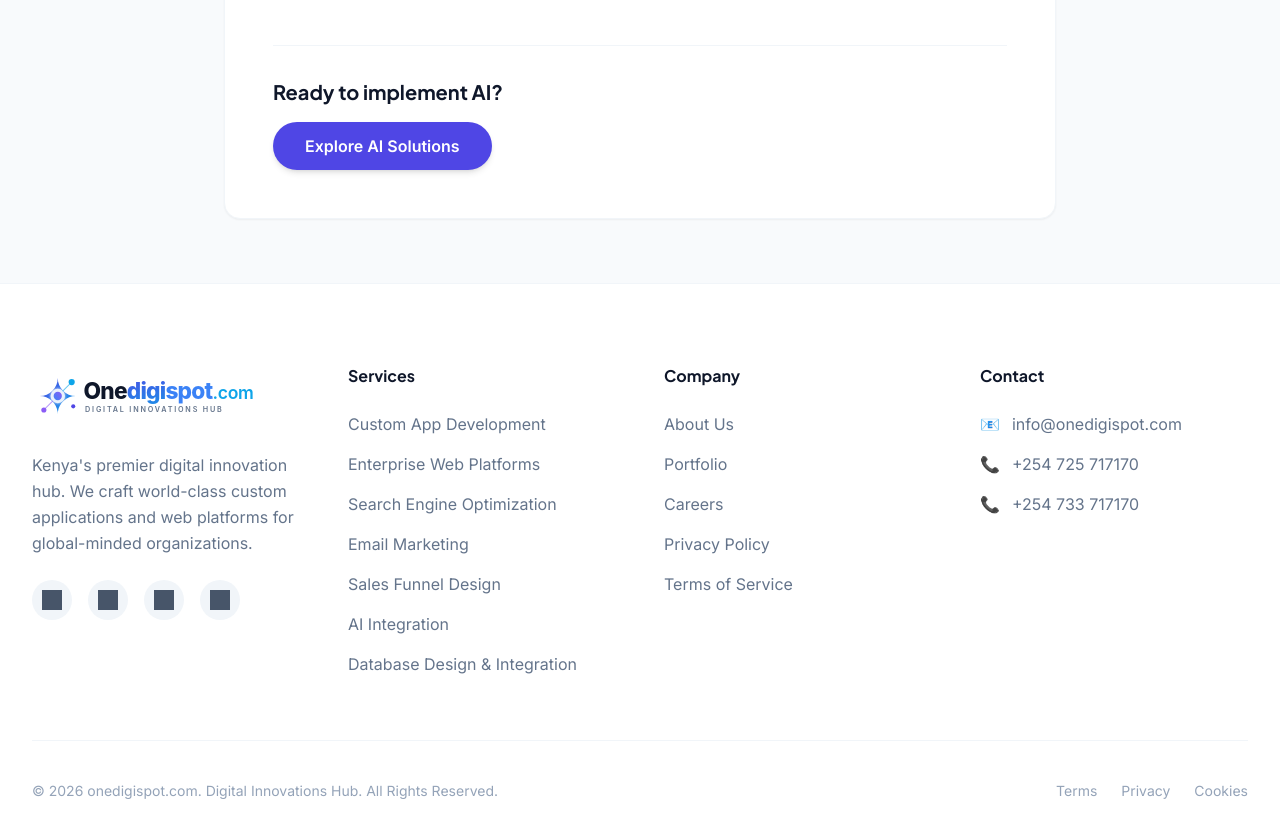
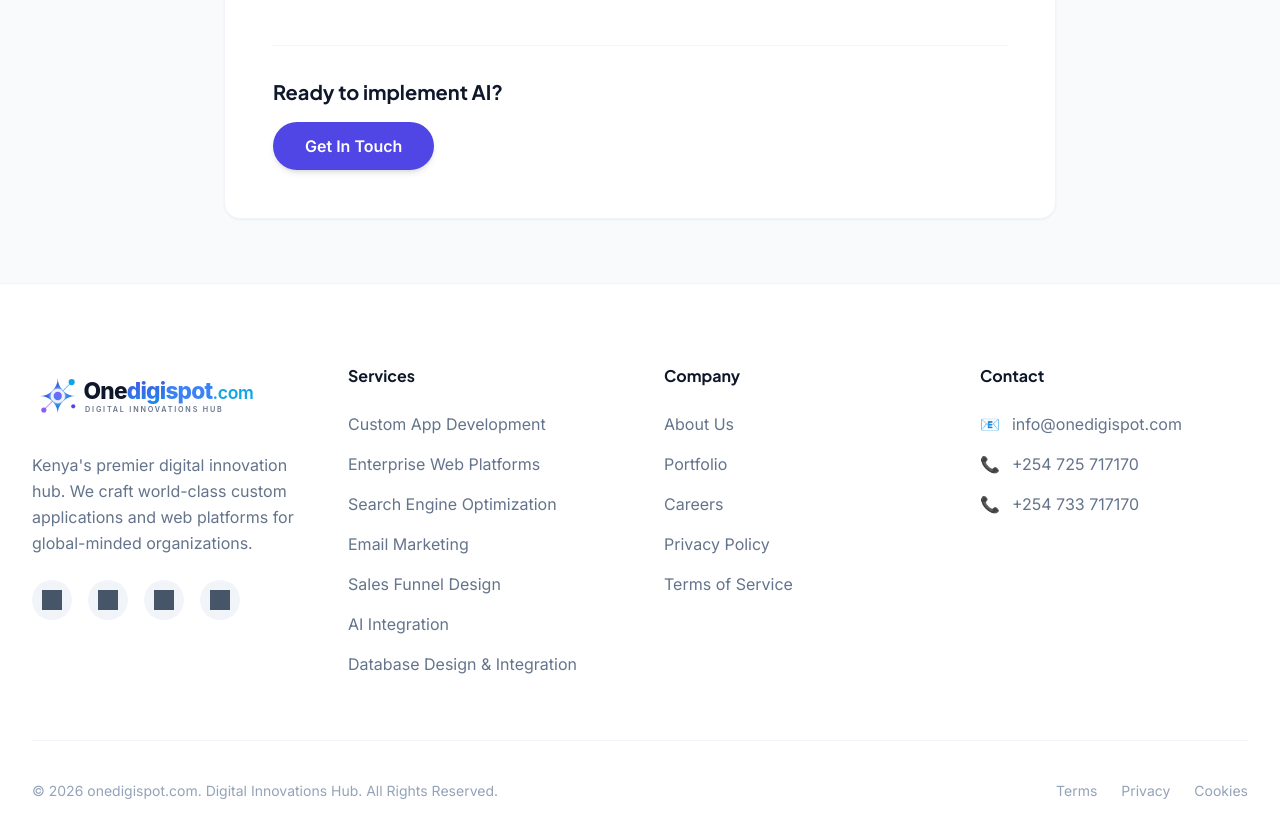
Before and after one commit to barackj370-pixel/onedigispot, a React (Vite) app: page /services/ai-integration in a window 1280 px wide. Shown: the part 860-1697 px from the top of the page. Built offline with nearby package versions, Linux system fonts and the light colour scheme; no server answers.

Commit message:
Change link text from 'Explore AI Solutions' to 'Get In Touch'

```diff
--- a/pages/AIIntegrationPage.tsx
+++ b/pages/AIIntegrationPage.tsx
@@ -34,7 +34,7 @@ const AIIntegrationPage: React.FC = () => {
             <div className="mt-12 pt-8 border-t border-slate-100">
               <h3 className="text-xl font-bold text-slate-900 mb-4">Ready to implement AI?</h3>
               <Link to="/#contact" className="inline-block bg-indigo-600 text-white px-8 py-3 rounded-full font-semibold hover:bg-indigo-700 transition-all shadow-md hover:shadow-lg">
-                Explore AI Solutions
+                Get In Touch
               </Link>
             </div>
           </div>
```
